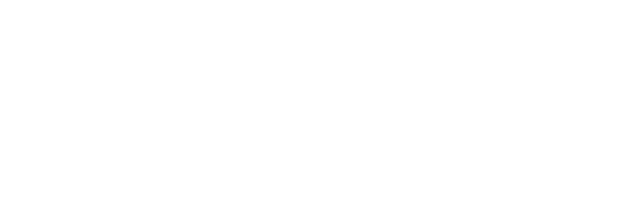
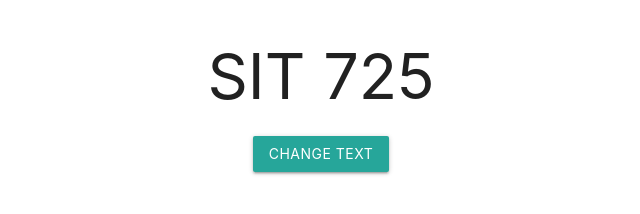
Before and after one commit to disururathnayake/sit725--2024-t2-prac1, a plain HTML site: page index.html in a window 1280 px wide. Shown: the whole page, without its empty margins (319-959 px from the left). Drawn offline with nearby package versions, Linux system fonts and the light colour scheme.

Commit message:
intial commit

```diff
--- a/index.html
+++ b/index.html
@@ -1 +1,27 @@
-<html</html>
+<html lang="en">
+<head>
+<meta charset="utf-8">
+<meta name="viewport" content="width=device-width, initial-scale=1">
+<title>SIT 725 Prac 1</title>
+<meta name="description" content="basic template for SIT 725 Prac 1">
+<meta name="author" content="SitePoint">
+<meta property="og:title" content="SIT 725 Prac 1">
+<meta property="og:type" content="website">
+<meta property="og:description" content="basic template for SIT 725 Prac 1">
+<!-- Compiled and minified CSS -->
+<link rel="stylesheet" href="https://cdnjs.cloudflare.com/ajax/libs/materialize/1.0.0/css/materialize.min.css" >
+<script src="js/scripts.js"></script>
+</head>
+<body>
+<div class="container">
+<div class="row">
+<div class="col s12">
+<h1 id="heading" class="center-align">SIT 725</h1>
+</div>
+<div class="col s12 center-align">
+<a class="waves-effect waves-light btn" onclick="changeText()">Change Text</a>
+</div>
+</div>
+</div>
+</body>
+</html>
--- /dev/null
+++ b/js/scripts.js
@@ -0,0 +1,10 @@
+function changeText(){
+    var textsArray = ["Text 1","Text 2", "Text 3", "Text 4", "Text 5"]
+    var number = getRandomNumberBetween(0,textsArray.length - 1)
+    console.log("Index: ", number)
+    document.getElementById("heading").innerHTML = textsArray[number];
+    }
+
+function getRandomNumberBetween(min,max){
+    return Math.floor(Math.random()*(max-min+1)+min);
+    }
```
Also changed, not shown: css/style.css (added).
